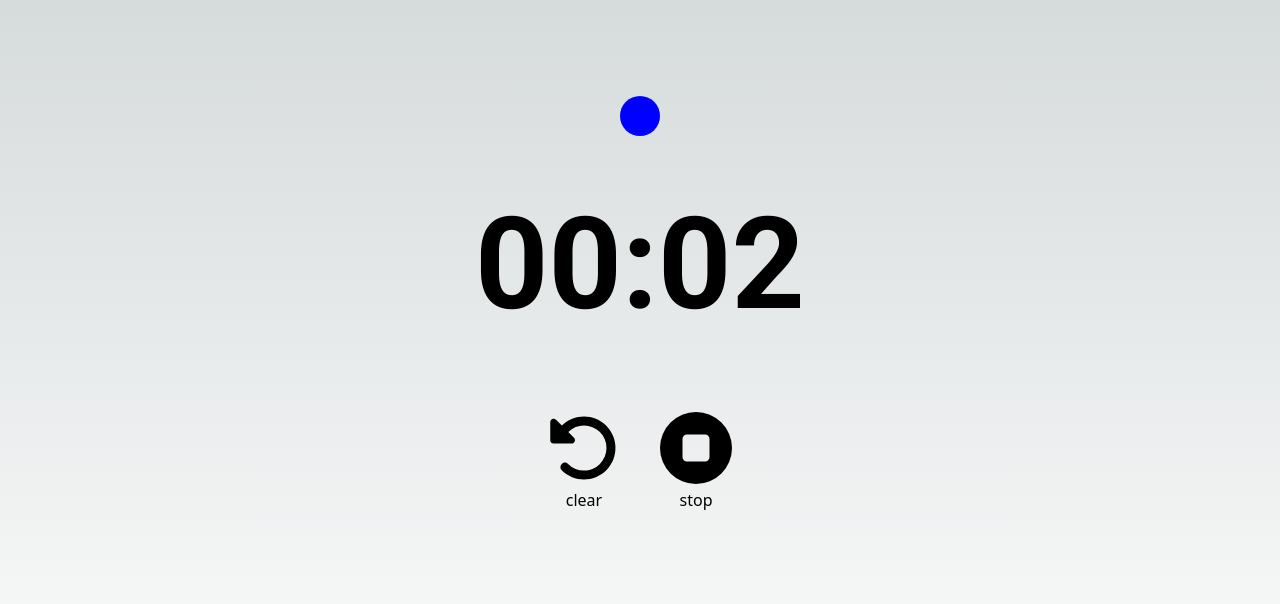
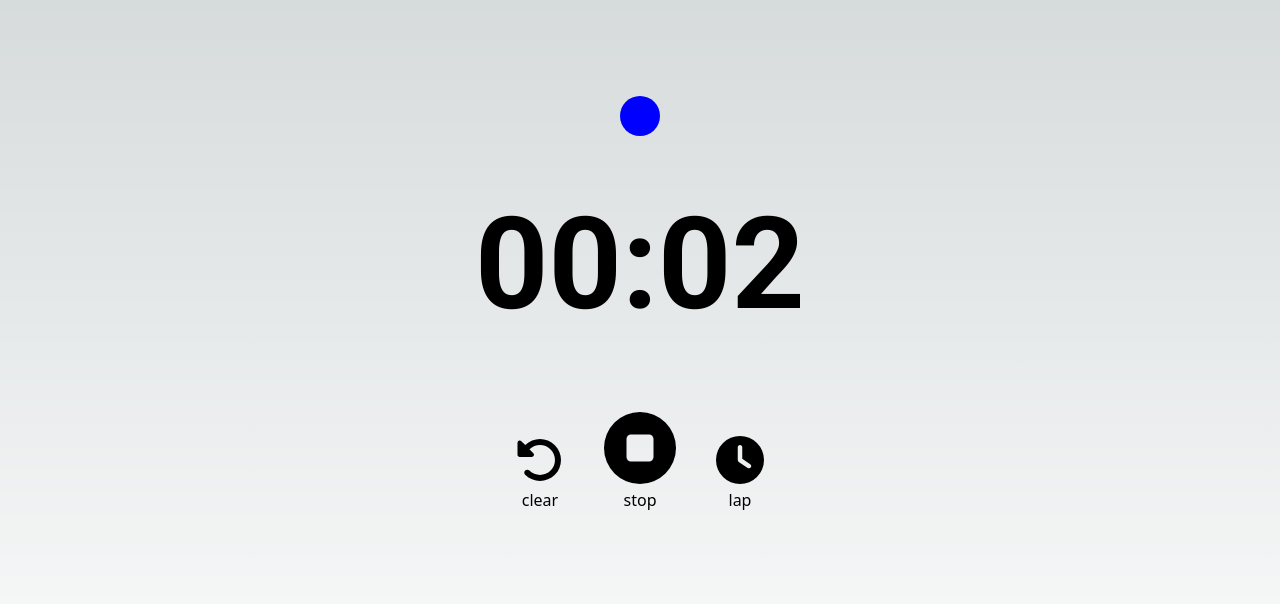
Before and after one commit to rey-soleil/things-take-time, a Next.js app: page /stopwatch in a window 1280 px wide. Both pictures are taken after a click on the button "start". Shown: the top 604 px of the page. Built offline with nearby package versions, Linux system fonts and the light colour scheme.

Commit message:
feat(stopwatch): add a lap button

```diff
--- a/components/CuteButton.tsx
+++ b/components/CuteButton.tsx
@@ -5,12 +5,27 @@ type CuteButtonProps = {
   onClick: () => void;
   icon: IconDefinition;
   text: string;
+  large?: boolean;
+  title?: string;
 };
 
-export default function CuteButton({ onClick, icon, text }: CuteButtonProps) {
+export default function CuteButton({
+  onClick,
+  icon,
+  text,
+  large,
+  title,
+}: CuteButtonProps) {
   return (
-    <button onClick={onClick} className="m-5 flex flex-col items-center">
-      <FontAwesomeIcon icon={icon} className="text-7xl" />
+    <button
+      onClick={onClick}
+      className="m-5 flex flex-col items-center"
+      title={title}
+    >
+      <FontAwesomeIcon
+        icon={icon}
+        className={large ? "text-7xl" : "text-5xl"}
+      />
       <span className="m-1 text-base">{text}</span>
     </button>
   );
--- a/src/app/stopwatch/page.tsx
+++ b/src/app/stopwatch/page.tsx
@@ -4,6 +4,7 @@ import { Task } from "@doist/todoist-api-typescript";
 import {
   faCirclePlay,
   faCircleStop,
+  faClock,
   faRotateLeft,
 } from "@fortawesome/free-solid-svg-icons";
 import { useRouter, useSearchParams } from "next/navigation";
@@ -73,16 +74,33 @@ export default function Stopwatch() {
         {formatAsString(timeElapsed)}
       </div>
       {!startTime && (
-        <CuteButton onClick={startStopwatch} icon={faCirclePlay} text="start" />
+        <CuteButton
+          onClick={startStopwatch}
+          icon={faCirclePlay}
+          text="start"
+          large={true}
+        />
       )}
       {startTime && (
-        <div className="flex content-between">
+        <div className="flex content-between items-end align-bottom">
           <CuteButton
             onClick={clearStopwatch}
             icon={faRotateLeft}
             text="clear"
           />
-          <CuteButton onClick={stopStopwatch} icon={faCircleStop} text="stop" />
+          <CuteButton
+            onClick={stopStopwatch}
+            icon={faCircleStop}
+            text="stop"
+            large={true}
+          />
+          <CuteButton
+            // TODO: implement lap function
+            onClick={() => {}}
+            icon={faClock}
+            text="lap"
+            title="Logs your task immediately and restarts the stopwatch."
+          />
         </div>
       )}
     </main>
--- a/utils/url.ts
+++ b/utils/url.ts
@@ -1,3 +1,6 @@
+/**
+ * Converts param (an object) to a string of URL query parameters.
+ */
 export function convertParamsToString(params: object) {
   let paramString = "";
   let marker = "?";
```
